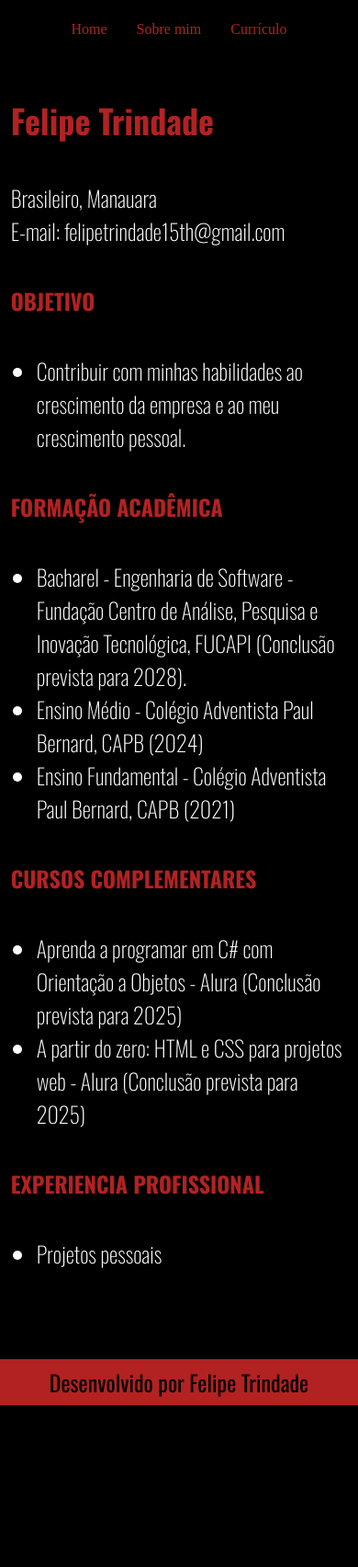
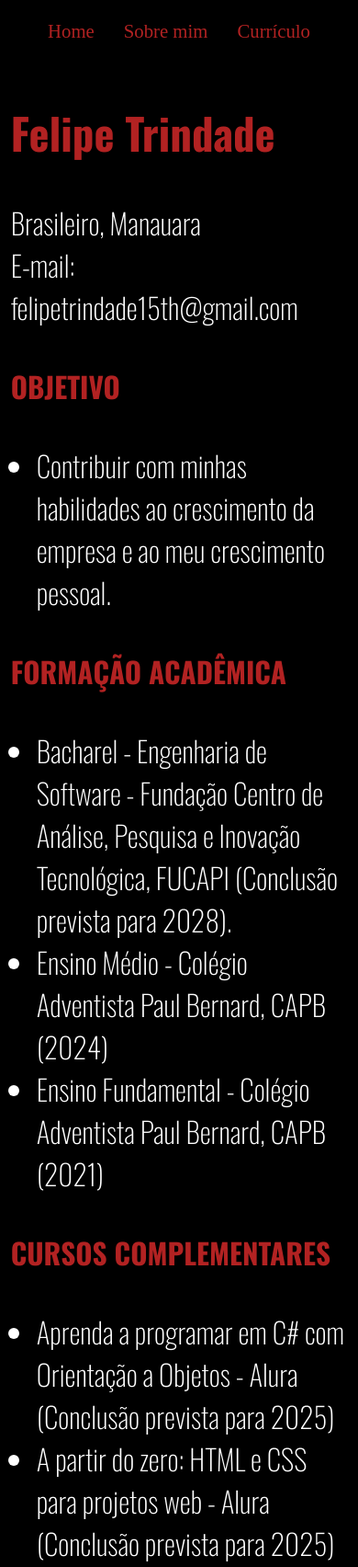
Before and after one commit to CptTrinity/Meu-site, a plain HTML site: page curriculo.html in a window 390 px wide. Shown: the top 1704 px of the page at 92% size. Before the commit the page ends 1528 px from the top, so only its background shows below. Drawn offline with nearby package versions, Linux system fonts and the light colour scheme.

Commit message:
Update style.css
Fontsize is now adaptable with different screen sizes

```diff
--- a/assets/styles/style.css
+++ b/assets/styles/style.css
@@ -1,3 +1,4 @@
+
 
         @import url('https://fonts.googleapis.com/css2?family=Oswald:wght@200..700&display=swap');
 
@@ -33,6 +34,7 @@
             text-decoration: none;
             font-family: "Robot Mono", serif;
             font-weight: 200;
+            font-size: clamp(1rem, 2.46vh, 3rem);
         }
 
         .apresentacao {
@@ -85,11 +87,13 @@
 
         .apresentacao__conteudo__titulo {
             font-size: 2.25rem;
+            font-size: clamp(1rem, 5.55vh, 5rem);
             font-family: var(--fonte-primaria);
         }
 
         .apresentacao__conteudo__texto {
             font-size: 1.5rem;
+            font-size: clamp(1rem, 3.7vh, 3rem);
             font-family: var(--fonte-primaria);
             font-weight: 200;
         }
@@ -115,6 +119,7 @@
         {
             font-family: var(--fonte-primaria);
             font-weight: 200;
+            font-size: clamp(1rem, 3.7vh, 3rem);
         }
 
         .apresentacao__botao__link {
@@ -127,7 +132,7 @@
             width: 378px;
             text-align: center;
             border-radius: 12px;
-            font-size: 24px;
+            font-size: clamp(1rem, 3.7vh, 3rem);
             /* padding-top: 21px;
             padding-bottom: 24px; */
             padding: 21px 0px;
@@ -169,6 +174,7 @@
             font-family: var(--fonte-primaria);
             font-weight: 400;
             font-size: 1.5rem;
+            font-size: clamp(1rem, 2.7vh, 3rem);
             height: 50px;
             align-items: center;
         }
@@ -229,7 +235,7 @@
 
             .apresentacao__curriculo {
                 flex-direction: column;
-                min-height: 100vh;
+                min-height:100svh;
                 padding: 10% 3% 25% 3%;
             }
 
```
